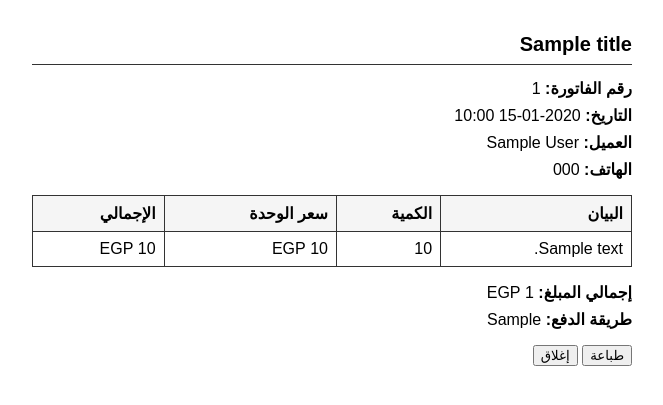
After one commit to Nabilsoliman9869/Place2026_SYS, a Flask app: template templates/training/invoice_print.html in a window 1280 px wide. The commit adds this page. Shown: the top 405 px of the page, without its empty margins (308-971 px from the left). Run offline with Flask 3, Linux system fonts and the light colour scheme; the template is opened without the code that fills it: most values are stand-ins (such as "Sample title", 1, 10 or a date in 2020).

Commit message:
Training invoices: remove technical wording, add payment method and print; fix LIKE for recent invoices
Made-with: Cursor

```diff
--- a/app.py
+++ b/app.py
@@ -1,4 +1,4 @@
-from flask import Flask, render_template, request, redirect, url_for, flash, session, g
+from flask import Flask, render_template, request, redirect, url_for, flash, session, g, abort
 from markupsafe import Markup
 import functools
 import os
@@ -3394,11 +3394,13 @@ def _create_training_fee_invoice_tbl022_023(cursor, amount, notes):
 @login_required
 @role_required(['TrainingSales', 'Manager'])
 def training_sales_exam_fee():
-    """نافذة إدخال فاتورة تحصيل قيمة خدمة امتحان — نفس بنية الفاتورة (رأس + بند) كما للمنسق."""
     if request.method == 'POST':
         candidate_id = request.form.get('candidate_id')
         amount = request.form.get('amount')
-        notes = (request.form.get('notes') or '').strip()
+        notes = (request.form.get('notes') or '').strip() or EXAM_FEE_DESCRIPTION
+        payment_method = (request.form.get('payment_method') or '').strip()
+        if payment_method:
+            notes = notes + ' | الدفع: ' + payment_method
         if not candidate_id or not amount:
             flash('الرجاء اختيار المهتم وإدخال المبلغ.', 'danger')
             return redirect(url_for('training_sales_exam_fee'))
@@ -3413,12 +3415,11 @@ def training_sales_exam_fee():
             return redirect(url_for('training_sales_exam_fee'))
         cursor = db.cursor()
         try:
-            notes = (request.form.get('notes') or '').strip() or EXAM_FEE_DESCRIPTION
             saved = False
             try:
                 if _create_exam_fee_invoice_tbl022_023(cursor, amount_f, notes):
                     db.commit()
-                    flash('تم تسجيل فاتورة تحصيل رسوم امتحان (TBL022/TBL023) بنجاح.', 'success')
+                    flash('تم تسجيل فاتورة تحصيل رسوم امتحان بنجاح.', 'success')
                     saved = True
                 else:
                     db.rollback()
@@ -3426,6 +3427,7 @@ def training_sales_exam_fee():
                 db.rollback()
             if not saved:
                 try:
+                    desc = EXAM_FEE_DESCRIPTION + (' | الدفع: ' + payment_method if payment_method else '')
                     cursor.execute("""
                         INSERT INTO InvoiceHeaders (CandidateID, InvoiceDate, SubTotal, TotalAmount, Status, CreatedBy)
                         OUTPUT INSERTED.InvoiceID
@@ -3437,9 +3439,9 @@ def training_sales_exam_fee():
                         cursor.execute("""
                             INSERT INTO InvoiceItems (InvoiceID, Description, Quantity, UnitPrice, LineTotal)
                             VALUES (?, ?, 1, ?, ?)
-                        """, (invoice_id, EXAM_FEE_DESCRIPTION, amount_f, amount_f))
+                        """, (invoice_id, desc, amount_f, amount_f))
                     db.commit()
-                    flash('تم تسجيل فاتورة تحصيل رسوم امتحان تحديد المستوى بنجاح.', 'success')
+                    flash('تم تسجيل فاتورة تحصيل رسوم امتحان بنجاح.', 'success')
                 except Exception as e:
                     db.rollback()
                     flash('خطأ عند الحفظ: ' + str(e)[:80], 'danger')
@@ -3463,23 +3465,47 @@ def training_sales_exam_fee():
             SELECT TOP 20 I.InvoiceID, I.InvoiceDate, I.TotalAmount, I.Status, C.FullName
             FROM InvoiceHeaders I
             LEFT JOIN Candidates C ON I.CandidateID = C.CandidateID
-            WHERE EXISTS (SELECT 1 FROM InvoiceItems II WHERE II.InvoiceID = I.InvoiceID AND II.Description = ?)
+            WHERE EXISTS (SELECT 1 FROM InvoiceItems II WHERE II.InvoiceID = I.InvoiceID AND II.Description LIKE ?)
             ORDER BY I.InvoiceDate DESC
-        """, (EXAM_FEE_DESCRIPTION,)) or []
+        """, (EXAM_FEE_DESCRIPTION + '%',)) or []
     except Exception:
         recent_invoices = []
     return render_template('training/exam_fee_invoice.html', leads=leads, recent_invoices=recent_invoices)
 
 
+@app.route('/training/sales/exam-fee/<int:invoice_id>/print')
+@login_required
+@role_required(['TrainingSales', 'Manager', 'TrainingCoordinator', 'TrainingManager'])
+def training_sales_exam_fee_print(invoice_id):
+    inv = query_db("""
+        SELECT I.*, C.FullName, C.Phone FROM InvoiceHeaders I
+        LEFT JOIN Candidates C ON I.CandidateID = C.CandidateID WHERE I.InvoiceID = ?
+    """, (invoice_id,), one=True)
+    if not inv:
+        abort(404)
+    items = query_db("SELECT * FROM InvoiceItems WHERE InvoiceID = ?", (invoice_id,)) or []
+    if not items or not any((item.get('Description') or '').startswith(EXAM_FEE_DESCRIPTION) for item in items):
+        abort(404)
+    payment_method = ''
+    for it in items:
+        d = (it.get('Description') or '')
+        if 'الدفع:' in d:
+            payment_method = d.split('الدفع:')[1].strip()
+            break
+    return render_template('training/invoice_print.html', invoice=inv, items=items, title='فاتورة تحصيل رسوم امتحان تحديد المستوى', payment_method=payment_method)
+
+
 @app.route('/training/sales/course-fee', methods=['GET', 'POST'])
 @login_required
 @role_required(['TrainingSales', 'Manager'])
 def training_sales_course_fee():
-    """فاتورة التدريب — ايراد دورات (نفس آلية فاتورة الامتحان، TBL020 ايراد دورات تدريب، TBL007 ايرادات دورات)."""
     if request.method == 'POST':
         candidate_id = request.form.get('candidate_id')
         amount = request.form.get('amount')
         notes = (request.form.get('notes') or '').strip() or TRAINING_FEE_DESCRIPTION
+        payment_method = (request.form.get('payment_method') or '').strip()
+        if payment_method:
+            notes = notes + ' | الدفع: ' + payment_method
         if not candidate_id or not amount:
             flash('الرجاء اختيار المهتم وإدخال المبلغ.', 'danger')
             return redirect(url_for('training_sales_course_fee'))
@@ -3498,7 +3524,7 @@ def training_sales_course_fee():
             try:
                 if _create_training_fee_invoice_tbl022_023(cursor, amount_f, notes):
                     db.commit()
-                    flash('تم تسجيل فاتورة ايراد دورات تدريب (TBL022/TBL023) بنجاح.', 'success')
+                    flash('تم تسجيل فاتورة ايراد دورات تدريب بنجاح.', 'success')
                     saved = True
                 else:
                     db.rollback()
@@ -3506,6 +3532,7 @@ def training_sales_course_fee():
                 db.rollback()
             if not saved:
                 try:
+                    desc = TRAINING_FEE_DESCRIPTION + (' | الدفع: ' + payment_method if payment_method else '')
                     cursor.execute("""
                         INSERT INTO InvoiceHeaders (CandidateID, InvoiceDate, SubTotal, TotalAmount, Status, CreatedBy)
                         OUTPUT INSERTED.InvoiceID
@@ -3517,7 +3544,7 @@ def training_sales_course_fee():
                         cursor.execute("""
                             INSERT INTO InvoiceItems (InvoiceID, Description, Quantity, UnitPrice, LineTotal)
                             VALUES (?, ?, 1, ?, ?)
-                        """, (invoice_id, TRAINING_FEE_DESCRIPTION, amount_f, amount_f))
+                        """, (invoice_id, desc, amount_f, amount_f))
                     db.commit()
                     flash('تم تسجيل فاتورة ايراد دورات تدريب بنجاح.', 'success')
                 except Exception as e:
@@ -3541,12 +3568,34 @@ def training_sales_course_fee():
             SELECT TOP 20 I.InvoiceID, I.InvoiceDate, I.TotalAmount, I.Status, C.FullName
             FROM InvoiceHeaders I
             LEFT JOIN Candidates C ON I.CandidateID = C.CandidateID
-            WHERE EXISTS (SELECT 1 FROM InvoiceItems II WHERE II.InvoiceID = I.InvoiceID AND II.Description = ?)
+            WHERE EXISTS (SELECT 1 FROM InvoiceItems II WHERE II.InvoiceID = I.InvoiceID AND II.Description LIKE ?)
             ORDER BY I.InvoiceDate DESC
-        """, (TRAINING_FEE_DESCRIPTION,)) or []
+        """, (TRAINING_FEE_DESCRIPTION + '%',)) or []
     except Exception:
         recent_invoices = []
     return render_template('training/course_fee_invoice.html', leads=leads, recent_invoices=recent_invoices)
+
+
+@app.route('/training/sales/course-fee/<int:invoice_id>/print')
+@login_required
+@role_required(['TrainingSales', 'Manager', 'TrainingCoordinator', 'TrainingManager'])
+def training_sales_course_fee_print(invoice_id):
+    inv = query_db("""
+        SELECT I.*, C.FullName, C.Phone FROM InvoiceHeaders I
+        LEFT JOIN Candidates C ON I.CandidateID = C.CandidateID WHERE I.InvoiceID = ?
+    """, (invoice_id,), one=True)
+    if not inv:
+        abort(404)
+    items = query_db("SELECT * FROM InvoiceItems WHERE InvoiceID = ?", (invoice_id,)) or []
+    if not items or not any((item.get('Description') or '').startswith(TRAINING_FEE_DESCRIPTION) for item in items):
+        abort(404)
+    payment_method = ''
+    for it in items:
+        d = (it.get('Description') or '')
+        if 'الدفع:' in d:
+            payment_method = d.split('الدفع:')[1].strip()
+            break
+    return render_template('training/invoice_print.html', invoice=inv, items=items, title='فاتورة ايراد دورات تدريب', payment_method=payment_method)
 
 
 @app.route('/training/index')
--- /dev/null
+++ b/templates/training/invoice_print.html
@@ -0,0 +1,56 @@
+<!DOCTYPE html>
+<html lang="ar" dir="rtl">
+<head>
+    <meta charset="UTF-8">
+    <title>{{ title }}</title>
+    <style>
+        body { font-family: Arial, sans-serif; padding: 20px; max-width: 600px; margin: 0 auto; }
+        h1 { font-size: 1.25rem; border-bottom: 1px solid #333; padding-bottom: 8px; }
+        table { width: 100%; border-collapse: collapse; margin: 16px 0; }
+        th, td { border: 1px solid #333; padding: 8px; text-align: right; }
+        th { background: #f5f5f5; }
+        .info { margin: 8px 0; }
+        .no-print { margin-top: 16px; }
+        @media print {
+            .no-print { display: none; }
+            body { padding: 0; }
+        }
+    </style>
+</head>
+<body>
+    <h1>{{ title }}</h1>
+    <div class="info"><strong>رقم الفاتورة:</strong> {{ invoice.InvoiceID }}</div>
+    <div class="info"><strong>التاريخ:</strong> {{ invoice.InvoiceDate.strftime('%Y-%m-%d %H:%M') if invoice.InvoiceDate else '-' }}</div>
+    <div class="info"><strong>العميل:</strong> {{ invoice.FullName or '-' }}</div>
+    <div class="info"><strong>الهاتف:</strong> {{ invoice.Phone or '-' }}</div>
+
+    <table>
+        <thead>
+            <tr>
+                <th>البيان</th>
+                <th>الكمية</th>
+                <th>سعر الوحدة</th>
+                <th>الإجمالي</th>
+            </tr>
+        </thead>
+        <tbody>
+            {% for it in items %}
+            <tr>
+                <td>{{ it.Description or '-' }}</td>
+                <td>{{ it.Quantity or 1 }}</td>
+                <td>{{ it.UnitPrice or 0 }} EGP</td>
+                <td>{{ it.LineTotal or it.UnitPrice or 0 }} EGP</td>
+            </tr>
+            {% endfor %}
+        </tbody>
+    </table>
+
+    <div class="info"><strong>إجمالي المبلغ:</strong> {{ invoice.TotalAmount or 0 }} EGP</div>
+    <div class="info"><strong>طريقة الدفع:</strong> {{ payment_method or '-' }}</div>
+
+    <div class="no-print">
+        <button type="button" onclick="window.print();" class="btn btn-primary">طباعة</button>
+        <button type="button" onclick="window.close();">إغلاق</button>
+    </div>
+</body>
+</html>
--- a/templates/training/sales_dashboard.html
+++ b/templates/training/sales_dashboard.html
@@ -4,11 +4,11 @@
 <div class="row mb-4">
     <div class="col-md-12">
         <h2><i class="fas fa-graduation-cap text-success"></i> لوحة مبيعات التدريب</h2>
-        <p class="text-muted">محاكاة لوحة التوظيف: تسجيل مهتم تدريب، جدولة اختبار مواهب، متابعة المواعيد ورسوم الاشتراك.</p>
+        <p class="text-muted">تسجيل مهتم تدريب، جدولة اختبار مواهب، متابعة المواعيد ورسوم الاشتراك.</p>
     </div>
 </div>
 
-<!-- إحصائيات سريعة (محاكاة Recruitment Dashboard) -->
+<!-- إحصائيات سريعة -->
 <div class="row mb-4">
     <div class="col-md-3">
         <div class="card bg-success text-white h-100">
@@ -48,7 +48,7 @@
     </div>
 </div>
 
-<!-- اختصارات المسار (محاكاة Workflow Shortcuts للتوظيف) -->
+<!-- اختصارات المسار -->
 <div class="row mb-4">
     <div class="col-12">
         <div class="card shadow-sm">
--- a/templates/training/sales_index.html
+++ b/templates/training/sales_index.html
@@ -10,7 +10,7 @@
             </ol>
         </nav>
         <h2><i class="fas fa-user-plus text-success"></i> مهتمو التدريب</h2>
-        <p class="text-muted">تسجيل مهتم تدريب جديد وعرض القائمة — محاكاة Workbench في قطاع التوظيف.</p>
+        <p class="text-muted">تسجيل مهتم تدريب جديد وعرض القائمة.</p>
     </div>
 </div>
 
```
Also changed, not shown: templates/training/course_fee_invoice.html (+12 -2 lines), templates/training/exam_fee_invoice.html (+12 -2 lines).
